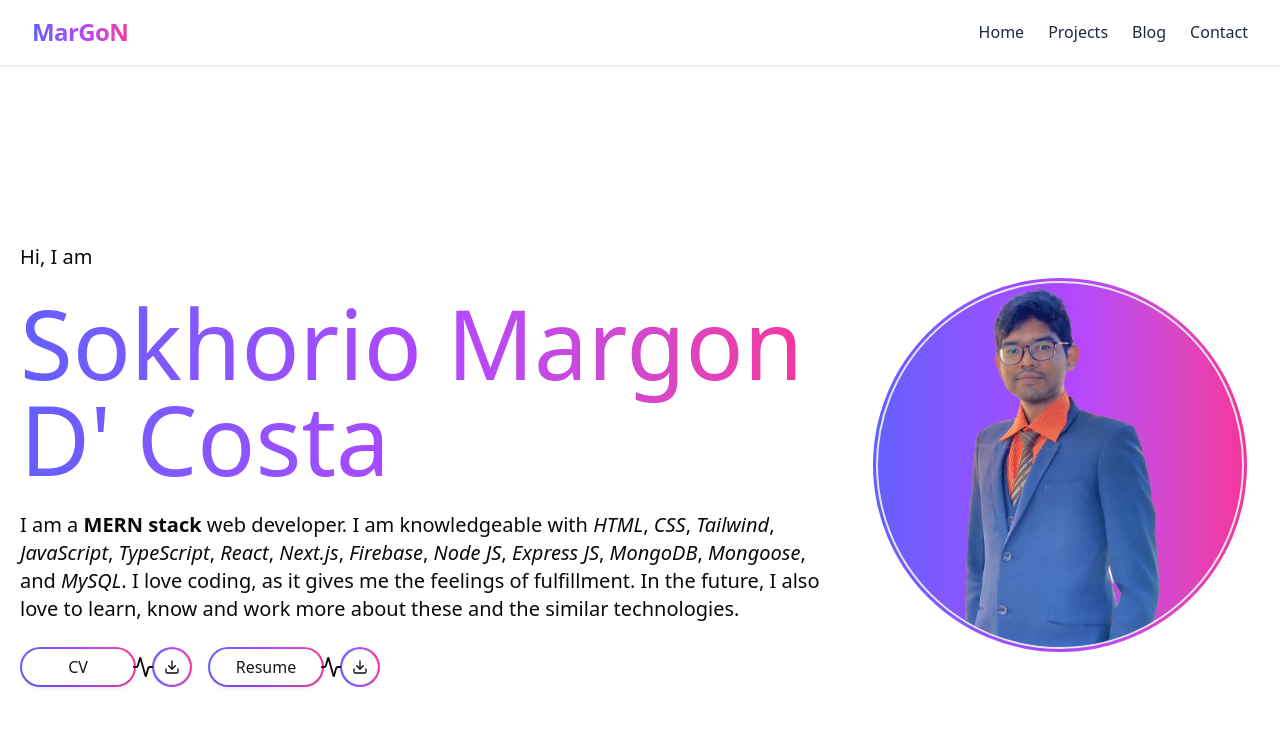
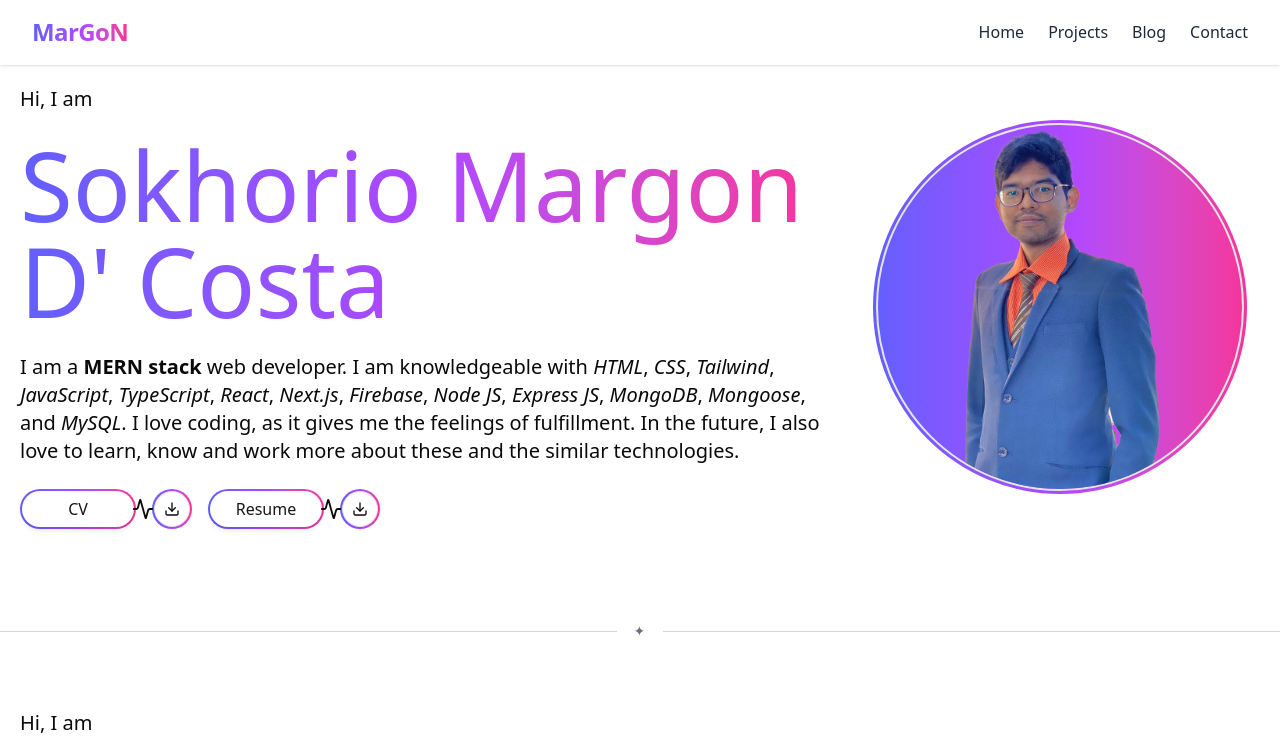
Before and after one commit to Marg0n/next-level-portfolio, a Next.js app: page / in a window 1280 px wide. Shown: the top 742 px of the page. Built offline with nearby package versions, Linux system fonts and the light colour scheme.

Commit message:
Add: Added a Section Divider component.

```diff
--- a/src/app/(CommonLayout)/(home)/page.tsx
+++ b/src/app/(CommonLayout)/(home)/page.tsx
@@ -1,4 +1,5 @@
 import Hero from "@/components/modules/home/Hero";
+import SectionDivider from "@/components/shared/SectionDivider";
 import React from "react";
 
 // meta tags
@@ -12,6 +13,8 @@ const LandingPage = () => {
     <div className="min-h-screen flex flex-col items-center justify-center space-y-6 overflow-x-hidden ">
       {/* components */}
       <Hero />
+      <SectionDivider />
+      <Hero />
     </div>
   );
 };
--- /dev/null
+++ b/src/components/shared/SectionDivider.tsx
@@ -0,0 +1,13 @@
+//* components/SectionDivider.tsx
+export default function SectionDivider({ className = "" }: { className?: string }) {
+  return (
+    <div className={`relative w-full my-12 flex items-center justify-center ${className}`}>
+      <div className="absolute inset-0 flex items-center" aria-hidden="true">
+        <div className="w-full border-t border-gray-300 dark:border-gray-700" />
+      </div>
+      <span className="relative px-4 bg-white dark:bg-gray-900 text-gray-500 text-sm uppercase tracking-widest">
+        ✦
+      </span>
+    </div>
+  );
+}
```
